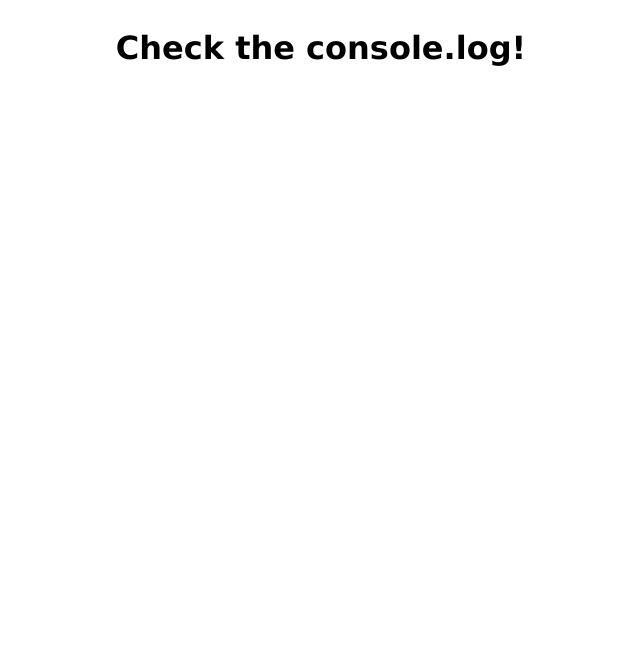
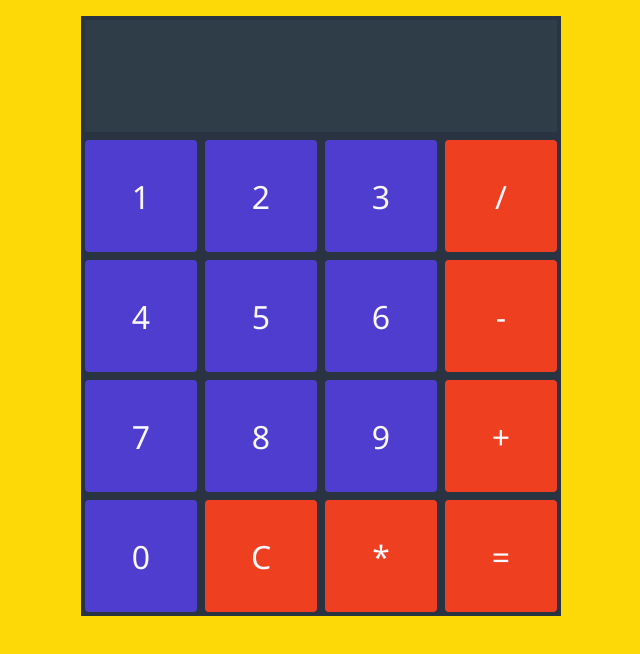
Before and after one commit to nic-peterson/calculator, a plain HTML site: page index.html in a window 1280 px wide. Shown: the whole page, without its empty margins (319-959 px from the left). Drawn offline with Linux system fonts and the light colour scheme.

Commit message:
Setup a UI. Clicking a button generates the corresponding value to the display.

```diff
--- a/calc.js
+++ b/calc.js
@@ -1,30 +1,74 @@
-console.log("Hello World!");
+const keys = document.querySelector(".keys");
+const display = document.querySelector("#display");
+const keyArr = [
+  { id: 1, type: "num" },
+  { id: 2, type: "num" },
+  { id: 3, type: "num" },
+  { id: "/", type: "operator" },
+  { id: 4, type: "num" },
+  { id: 5, type: "num" },
+  { id: 6, type: "num" },
+  { id: "-", type: "operator" },
+  { id: 7, type: "num" },
+  { id: 8, type: "num" },
+  { id: 9, type: "num" },
+  { id: "+", type: "operator" },
+  { id: 0, type: "num" },
+  { id: "C", type: "operator" },
+  { id: "*", type: "operator" },
+  { id: "=", type: "operator" },
+];
 
-const add = function (x, y) {
+const setKeys = (side) => {
+  const s = 480 / side;
+  const square = side * side;
+  for (let i = 0; i < square; i++) {
+    const key = document.createElement("div");
+    key.setAttribute("style", `height:${s}px;width:${s}px;`);
+    key.setAttribute("class", `key ${keyArr[i].type}`);
+    key.setAttribute("id", `${keyArr[i].id}`);
+    key.textContent = `${keyArr[i].id}`;
+    key.addEventListener(
+      "click",
+      () => {
+        display.textContent += `${key.id}`;
+        //e.target.style.backgroundColor = "orange";
+      },
+      false
+    );
+    keys.appendChild(key);
+  }
+};
+
+setKeys(4);
+
+const add = (x, y) => {
   return x + y;
 };
 
-  const subtract = function (x, y) {
+const subtract = (x, y) => {
   return x - y;
 };
 
-  const sum = function (arr) {
-    const reducer = (prev, curr) => prev + curr;
-    return arr.reduce(reducer, 0);
+const multiply = (x, y) => {
+  return x * y;
 };
 
-  const multiply = function (arr) {
-    const reducer = (prev, curr) => prev * curr;
-    return arr.reduce(reducer, 1);
+const divide = (x, y) => {
+  if (y === 0) return "Cannot divide by 0!";
+  else return x / y;
 };
 
-  const power = function (x, y) {
-    return Math.pow(x, y);
+const operate = (operator, x, y) => {
+  return operator(x, y);
 };
 
-  const factorial = function (num) {
-    if (num === 0) {
-      return 1;
-    }
-    return num * factorial(num - 1);
-  };
+console.log(`add function: ${add(10, 2)}`);
+console.log(`subtract function: ${subtract(10, 2)}`);
+console.log(`multiply function: ${multiply(10, 2)}`);
+console.log(`divide function: ${divide(10, 2)}`);
+
+console.log(`operate add function: ${operate(add, 10, 2)}`);
+console.log(`operate subtract function: ${operate(subtract, 10, 2)}`);
+console.log(`operate multiply function: ${operate(multiply, 10, 2)}`);
+console.log(`operate divide function: ${operate(divide, 10, 2)}`);
--- a/index.html
+++ b/index.html
@@ -1,16 +1,17 @@
 <!DOCTYPE html>
 <html lang="en">
-<head>
-    <meta charset="UTF-8">
-    <meta http-equiv="X-UA-Compatible" content="IE=edge">
-    <meta name="viewport" content="width=device-width, initial-scale=1.0">
+  <head>
+    <meta charset="UTF-8" />
+    <meta http-equiv="X-UA-Compatible" content="IE=edge" />
+    <meta name="viewport" content="width=device-width, initial-scale=1.0" />
     <title>Calculator</title>
-    <link rel="stylesheet" href="styles.css">
-</head>
-<body>
+    <link rel="stylesheet" href="styles.css" />
+  </head>
+  <body>
     <div id="app">
-        <h1>Check the console.log!</h1>
+      <div id="display"></div>
+      <div class="keys"></div>
     </div>
     <script src="calc.js"></script>
-</body>
+  </body>
 </html>
--- a/styles.css
+++ b/styles.css
@@ -1,7 +1,91 @@
+body {
+  font-family: "Segoe UI", Tahoma, Geneva, Verdana, sans-serif;
+  background-color: #fdd908;
+}
+
 #app {
+  display: flex;
+  flex-direction: column;
+  justify-content: center;
+  align-items: center;
+  font-weight: 100;
+  color: #faf8fe;
+}
+
+#display {
     display: flex;
-    flex-direction: column;
+    flex-direction: row-reverse;
+    align-items: flex-end;
+    background-color: #2e3d47;
+    margin-top: 8px;
+    width: 480px;
+    height: 120px;
+    box-sizing: border-box;;
+    border: solid 4px #2a3342;
+    font-size: xx-large;
+    padding: 8px
+  }
+
+.keys {
+    display: flex;
+    flex-direction: row;
+    flex-wrap: wrap;
+    background-color: #2a3342;
+    border: solid 0px red;
+    width: 480px;
+    height: 480px;
+    box-sizing: border-box;
+}
+
+.key {
+    display: flex;
+    justify-content: center;
     align-items: center;
-    justify-content: center;
-    font-family: Verdana, Geneva, Tahoma, sans-serif;
+    box-sizing: border-box;
+    background-color: #4e3dce;
+    border: solid 4px #2a3342;
+    border-radius: 8px;
+    font-size: xx-large;
 }
+
+.num {
+    background-color: #4E3DCE;
+}
+
+.operator {
+    background-color: #EE3F20;
+
+}
+
+/*
+#calc {
+  display: flex;
+  flex-direction: column;
+  align-items: center;
+  justify-content: flex-start;
+  width: 520px;
+  height: 640px;
+  background-color: #2a3342;
+  color: #faf8fe;
+}
+
+
+
+.keys {
+  display: flex;
+  flex-direction: row;
+  flex-wrap: wrap;
+  gap: 4px;
+  width: 480px;
+  height: 480px;
+}
+
+.button {
+  background-color: #4e3dce;
+  border: solid 1px red;
+}
+*/
+
+/*
+
+*/
```
Also changed, not shown: 1 other file. Lines whose indentation alone changed are shown as unchanged.
